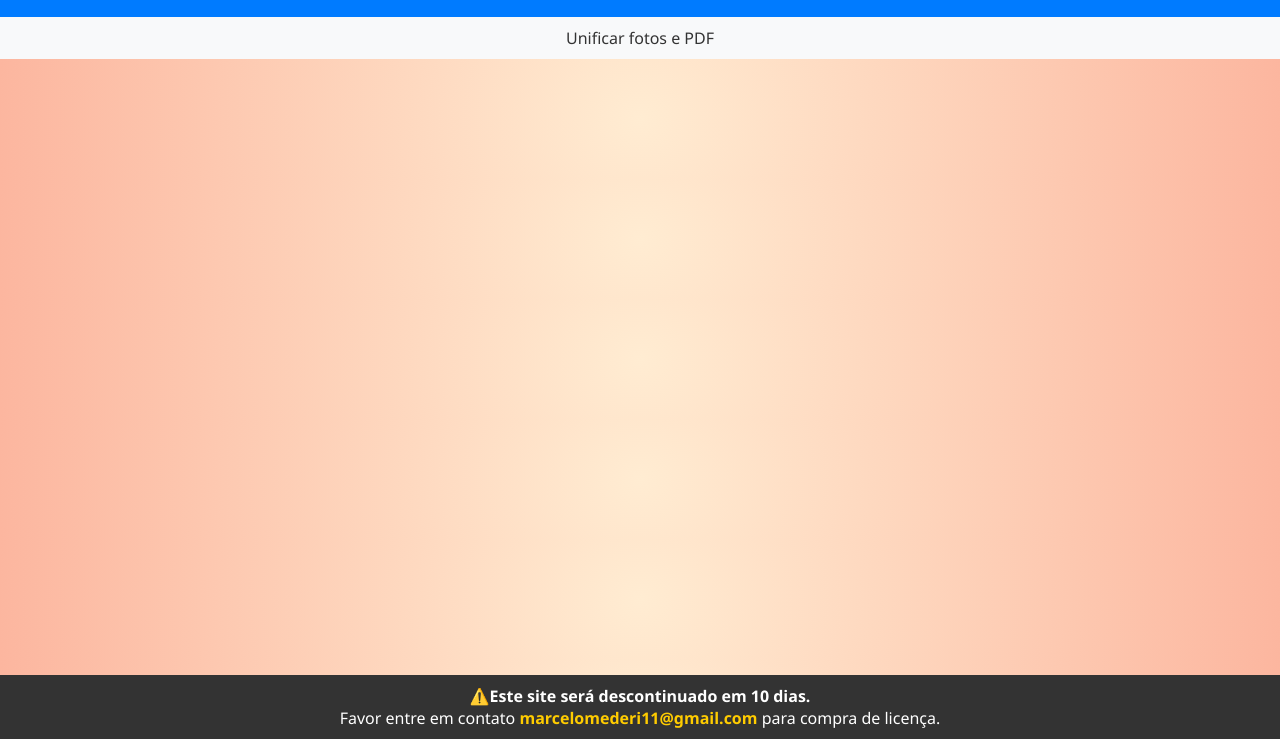
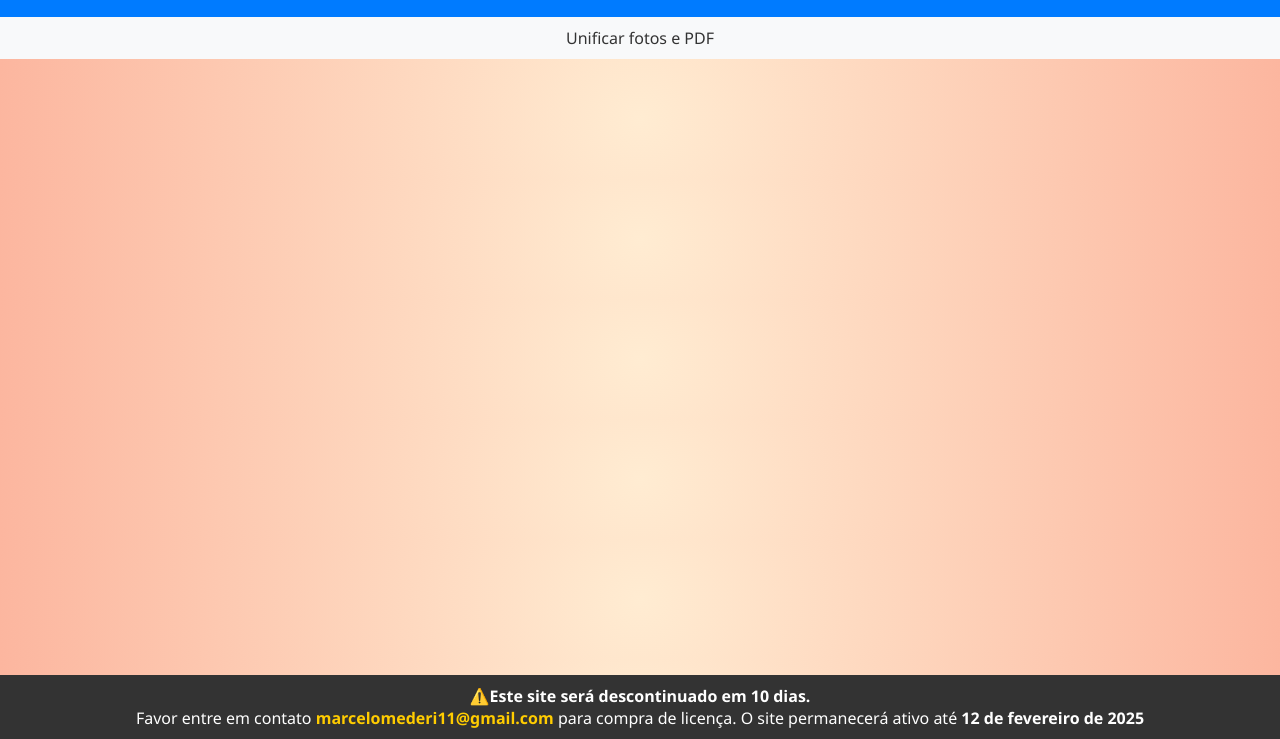
Before and after one commit to MarceloMederi/convertDocuments, a plain HTML site: page index.html in a window 1280 px wide. Shown: the part 61-800 px from the top of the page. Drawn offline with Linux system fonts and the light colour scheme.

Commit message:
Atualizar o index.html
Foi alterado para colocar a data em que o sistema será descontinuado.

```diff
--- a/index.html
+++ b/index.html
@@ -32,7 +32,7 @@
     <footer>
         <!-- Informações do rodapé -->
         <p>⚠️<strong>Este site será descontinuado em 10 dias.</strong><br>
-        Favor entre em contato <a href="mailto:marcelomederi11@gmail.com">marcelomederi11@gmail.com</a> para compra de licença.</p>
+        Favor entre em contato <a href="mailto:marcelomederi11@gmail.com">marcelomederi11@gmail.com</a> para compra de licença. O site permanecerá ativo até <strong>12 de fevereiro de 2025</strong></p>
     </footer>
 
 </body>
```
